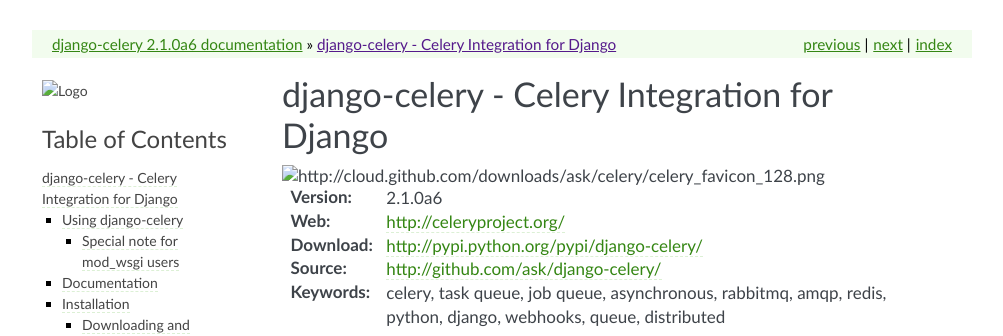
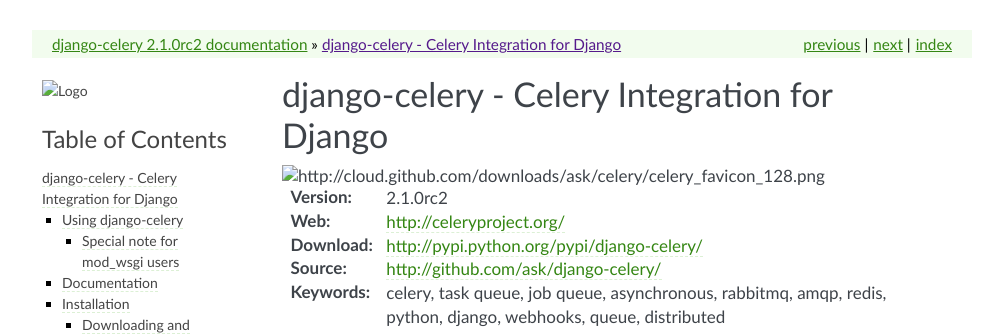
Before and after one commit to celery/django-celery, a Sphinx documentation site: the page built from docs/introduction.rst, in a window 1280 px wide and 900 px high. Shown: the top 336 px of the window, without its empty margins (138-1141 px from the left). Built offline with Sphinx 7.4.7, drawn with Linux system fonts in a browser that asks for light colours; some of the changed text lies outside the part shown.

Commit message:
Bumped version to 2.1.0rc2

```diff
--- a/djcelery/__init__.py
+++ b/djcelery/__init__.py
@@ -2,7 +2,7 @@
 import os
 
 
-VERSION = (2, 1, 0, "a6")
+VERSION = (2, 1, 0, "rc2")
 
 __version__ = ".".join(map(str, VERSION[0:3])) + "".join(VERSION[3:])
 __author__ = "Ask Solem"
--- a/docs/introduction.rst
+++ b/docs/introduction.rst
@@ -4,7 +4,7 @@
 
 .. image:: http://cloud.github.com/downloads/ask/celery/celery_favicon_128.png
 
-:Version: 2.1.0a6
+:Version: 2.1.0rc2
 :Web: http://celeryproject.org/
 :Download: http://pypi.python.org/pypi/django-celery/
 :Source: http://github.com/ask/django-celery/
```
